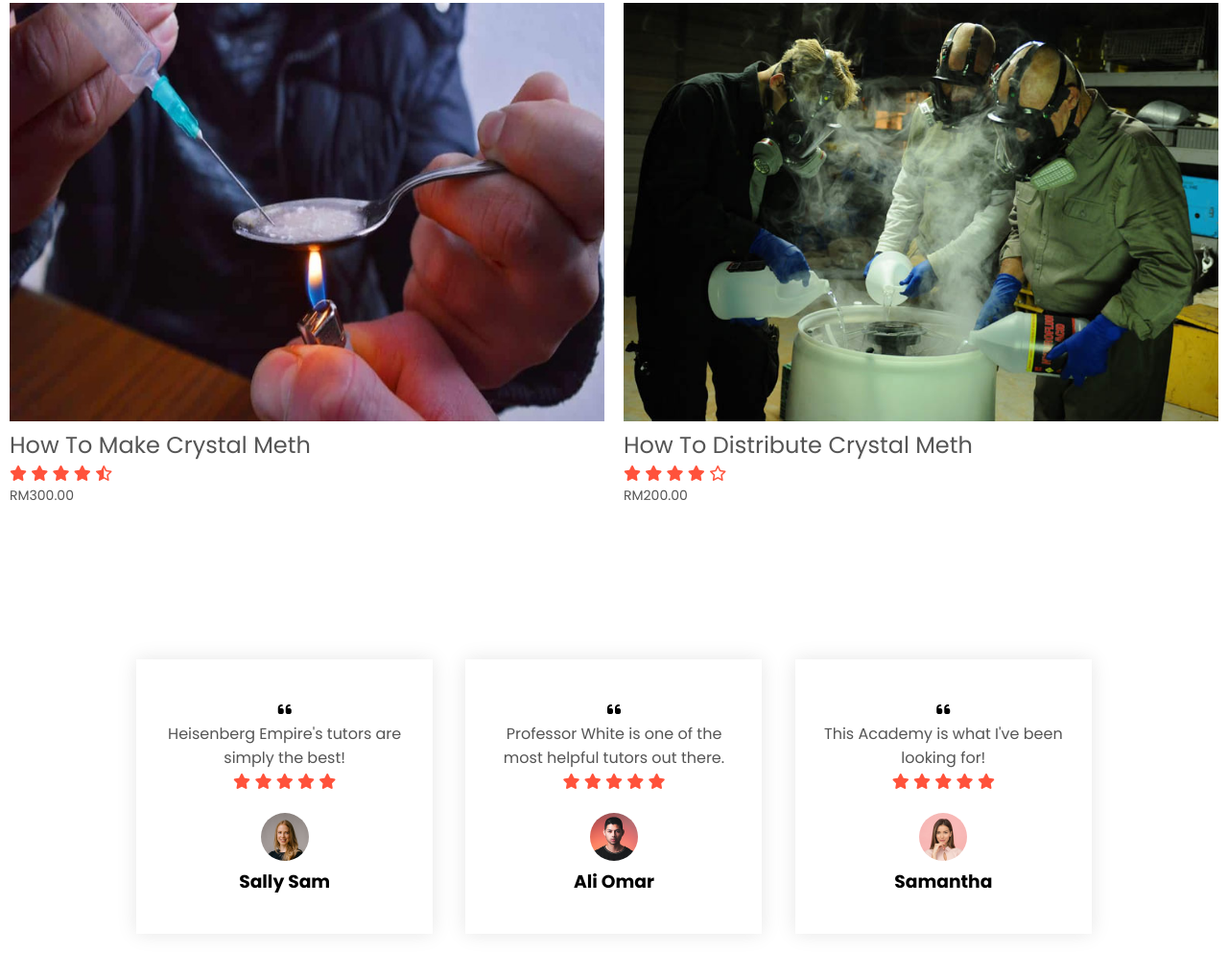
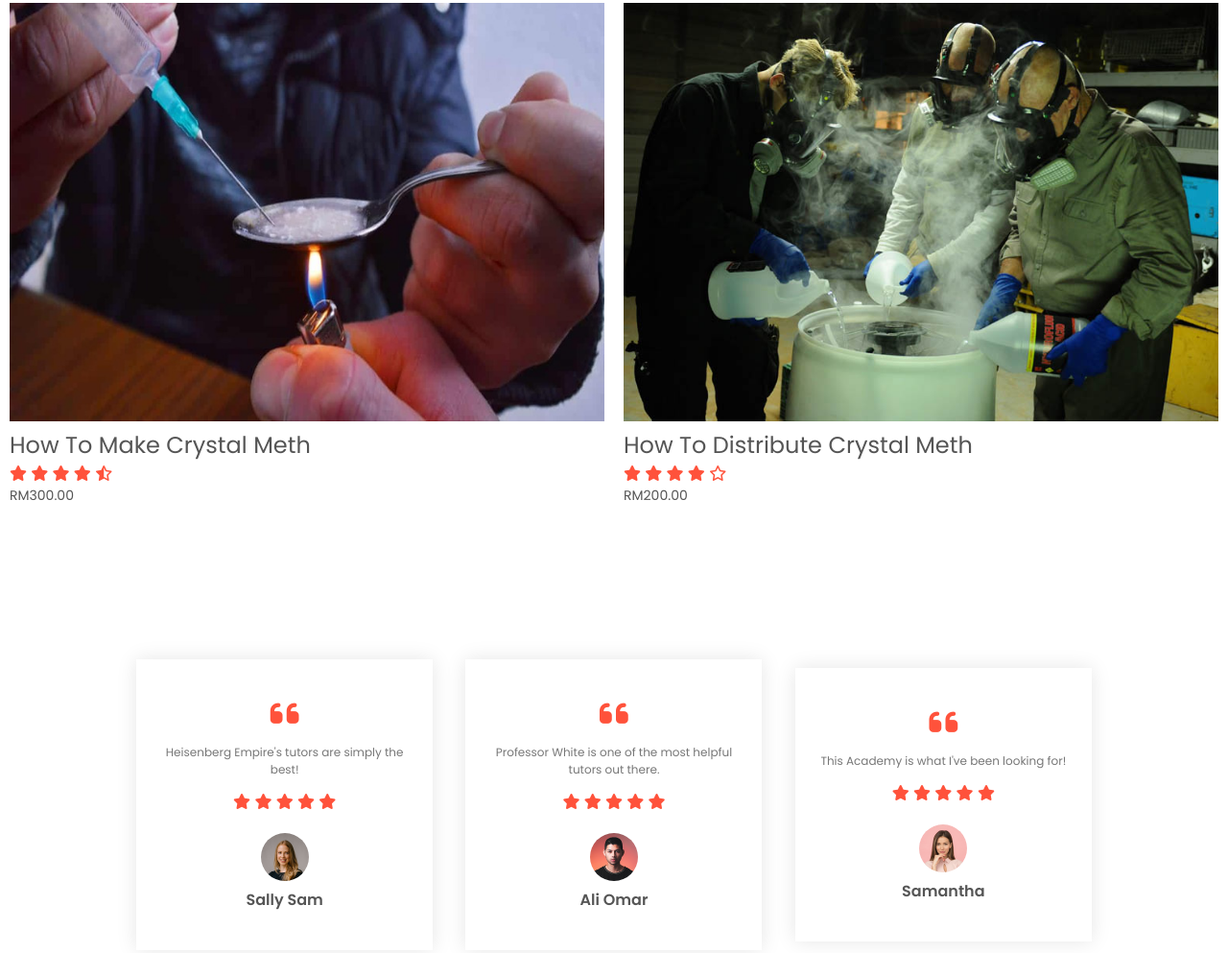
Before and after one commit to SALMAZCODE/Hesienberg-Empire, a plain HTML site: page index.html in a window 1280 px wide. Shown: the part 1597-2590 px from the top of the page at 96% size. Drawn offline with Linux system fonts and the light colour scheme.

Commit message:
Update style.css

```diff
--- a/style.css
+++ b/style.css
@@ -168,3 +168,17 @@ h4{
 .review .col-3:hover{
     transform: translateY(-10px);
 }
+.fa.fa-quote-left{
+    font-size: 34px;
+    color: #ff523B;
+}
+.col-3 p{
+    font-size: 12px;
+    margin: 12px 0;
+    color: #777;
+}
+.review .col-3 h3{
+    font-weight: 600;
+    color: #555;
+    font-size: 16px;
+}
```
